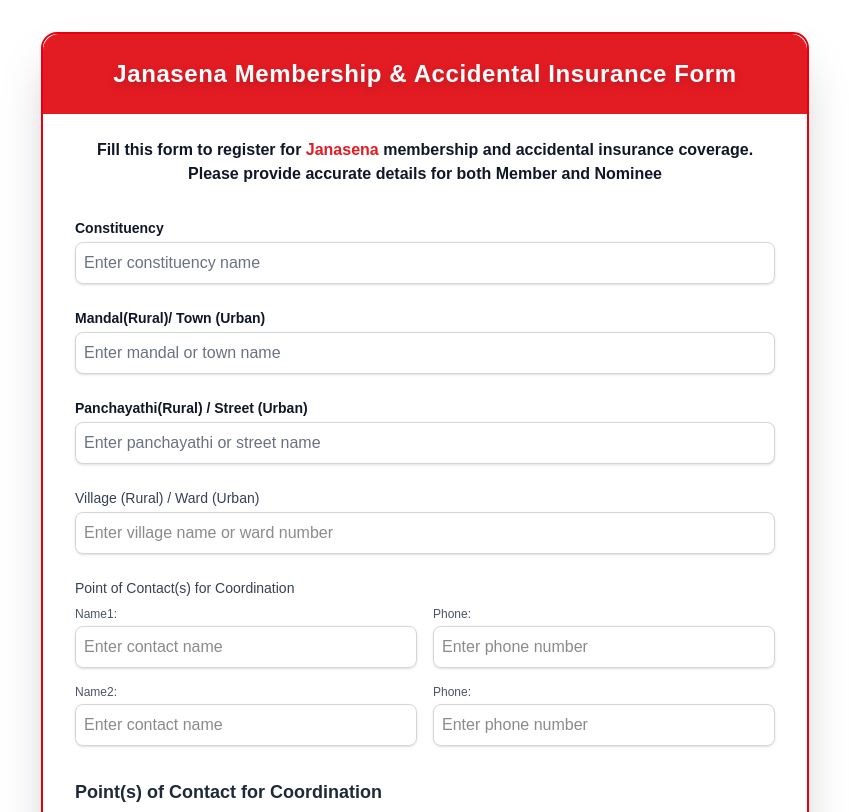
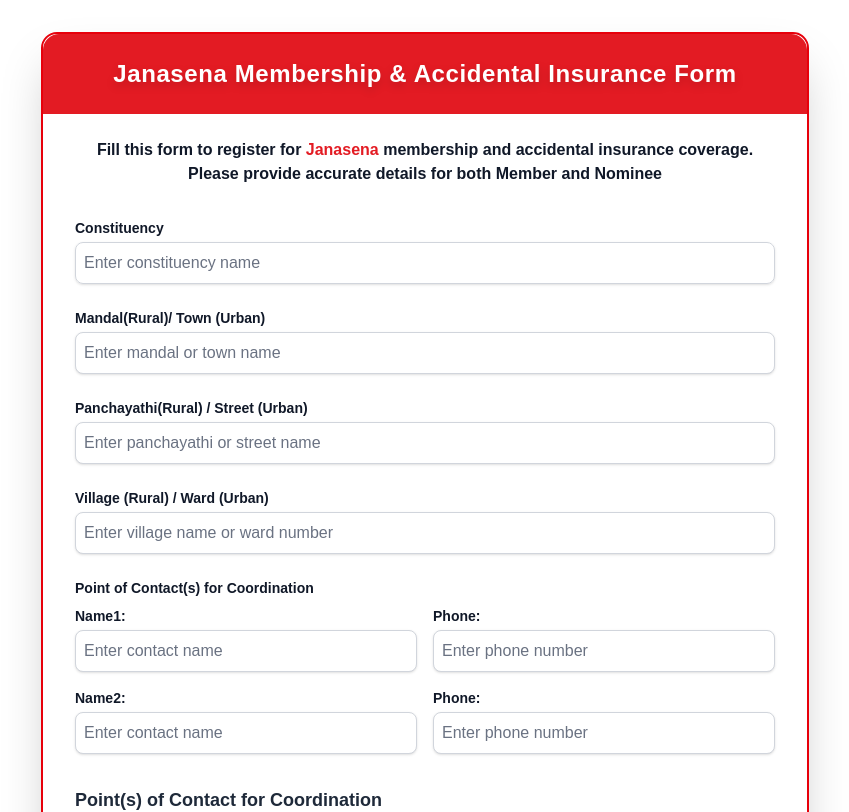
Before and after one commit to Chenchu-Parameswar-Kotari/jsp, a Next.js app: page / in a window 1280 px wide. Shown: the top 812 px of the page, without its empty margins (215-1064 px from the left). Built offline with nearby package versions, Linux system fonts and the light colour scheme.

Commit message:
fix: improve visibility for contact and village fields

```diff
--- a/src/app/page.tsx
+++ b/src/app/page.tsx
@@ -57,48 +57,48 @@
                 />
               </div>
               <div>
-                <label className="block text-sm font-medium text-gray-700">Village (Rural) / Ward (Urban)</label>
+                <label className="block text-sm font-semibold text-gray-900">Village (Rural) / Ward (Urban)</label>
                 <input
                   type="text"
-                  className="mt-1 block w-full rounded-lg border border-gray-300 p-2 shadow-sm focus:border-[#E31B23] focus:ring-[#E31B23]"
+                  className="mt-1 block w-full rounded-lg border border-gray-300 p-2 shadow-sm focus:border-[#E31B23] focus:ring-[#E31B23] text-gray-900 placeholder-gray-500 bg-white"
                   placeholder="Enter village name or ward number"
                 />
               </div>
               <div>
-                <label className="block text-sm font-medium text-gray-700 mb-2">Point of Contact(s) for Coordination</label>
+                <label className="block text-sm font-semibold text-gray-900 mb-2">Point of Contact(s) for Coordination</label>
                 <div className="space-y-4">
                   <div className="flex gap-4 items-end">
                     <div className="flex-1">
-                      <label className="block text-xs text-gray-600">Name1:</label>
+                      <label className="block text-sm font-semibold text-gray-900">Name1:</label>
                       <input
                         type="text"
-                        className="mt-1 block w-full rounded-lg border border-gray-300 p-2 shadow-sm focus:border-[#E31B23] focus:ring-[#E31B23]"
+                        className="mt-1 block w-full rounded-lg border border-gray-300 p-2 shadow-sm focus:border-[#E31B23] focus:ring-[#E31B23] text-gray-900 placeholder-gray-500 bg-white"
                         placeholder="Enter contact name"
                       />
                     </div>
                     <div className="flex-1">
-                      <label className="block text-xs text-gray-600">Phone:</label>
+                      <label className="block text-sm font-semibold text-gray-900">Phone:</label>
                       <input
                         type="tel"
-                        className="mt-1 block w-full rounded-lg border border-gray-300 p-2 shadow-sm focus:border-[#E31B23] focus:ring-[#E31B23]"
+                        className="mt-1 block w-full rounded-lg border border-gray-300 p-2 shadow-sm focus:border-[#E31B23] focus:ring-[#E31B23] text-gray-900 placeholder-gray-500 bg-white"
                         placeholder="Enter phone number"
                       />
                     </div>
                   </div>
                   <div className="flex gap-4 items-end">
                     <div className="flex-1">
-                      <label className="block text-xs text-gray-600">Name2:</label>
+                      <label className="block text-sm font-semibold text-gray-900">Name2:</label>
                       <input
                         type="text"
-                        className="mt-1 block w-full rounded-lg border border-gray-300 p-2 shadow-sm focus:border-[#E31B23] focus:ring-[#E31B23]"
+                        className="mt-1 block w-full rounded-lg border border-gray-300 p-2 shadow-sm focus:border-[#E31B23] focus:ring-[#E31B23] text-gray-900 placeholder-gray-500 bg-white"
                         placeholder="Enter contact name"
                       />
                     </div>
                     <div className="flex-1">
-                      <label className="block text-xs text-gray-600">Phone:</label>
+                      <label className="block text-sm font-semibold text-gray-900">Phone:</label>
                       <input
                         type="tel"
-                        className="mt-1 block w-full rounded-lg border border-gray-300 p-2 shadow-sm focus:border-[#E31B23] focus:ring-[#E31B23]"
+                        className="mt-1 block w-full rounded-lg border border-gray-300 p-2 shadow-sm focus:border-[#E31B23] focus:ring-[#E31B23] text-gray-900 placeholder-gray-500 bg-white"
                         placeholder="Enter phone number"
                       />
                     </div>
```
